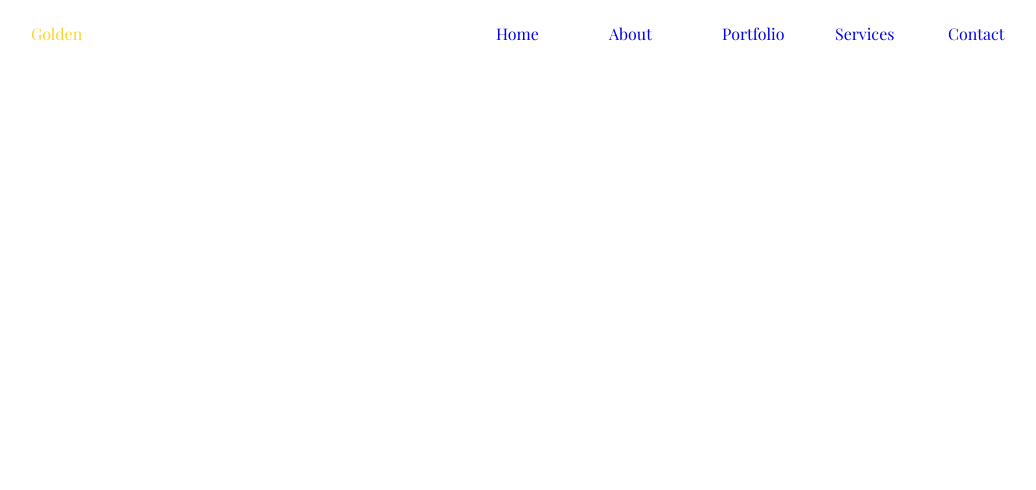
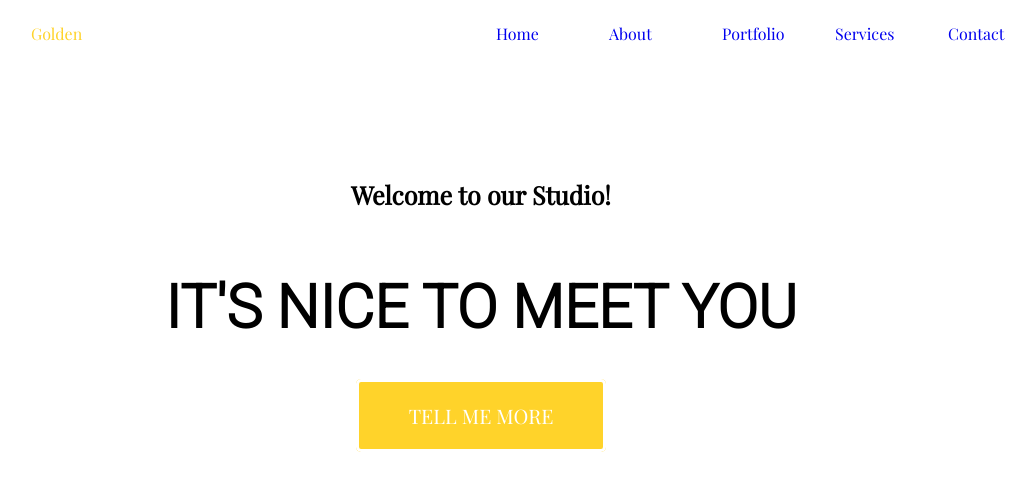
Before and after one commit to Pawel-Waskiewicz/mini-projekt, a website: page index.html in a window 1280 px wide. Shown: the whole page, without its empty margins (159-1195 px from the left). Drawn offline with nearby package versions, Linux system fonts and the light colour scheme.

Commit message:
Add html and scss for header

```diff
--- a/index.html
+++ b/index.html
@@ -33,5 +33,12 @@
             </div>
         </div>
     </nav>
+    <header class="splash">
+        <div class="splash-inner">
+            <h3>Welcome to our Studio!</h3>
+            <h1>IT'S NICE TO MEET YOU</h1>
+            <a href="#" class="btn">TELL ME MORE</a>
+        </div>
+    </header>
 </body>
 </html>
--- a/sass/style.scss
+++ b/sass/style.scss
@@ -19,7 +19,6 @@ body {
 }
 
 /* Navigation */
-
 .navbar {
     padding-top: 12px;
     padding-bottom: 12px;
@@ -32,3 +31,28 @@ body {
         margin-left: 100px;
     }
 }
+/* Header */
+.splash {
+    display: flex;
+}
+.splash-inner {
+    text-align: center;
+    margin: 0 auto;
+    padding-top: 90px;
+    h1 {
+        font-size: 60px;
+        font-family: $font-header;
+    }
+    h3 {
+        font-size: 25px;
+    }
+    .btn {
+        padding: 20px 50px 20px 50px;
+        border-style: solid;
+        border-radius: 5px;
+        background-color: $color-two;
+        color: $color-three;
+        text-decoration: none;
+        font-size: 20px;
+    }
+}
```
Also changed, not shown: css/style.css, 1 other file.
